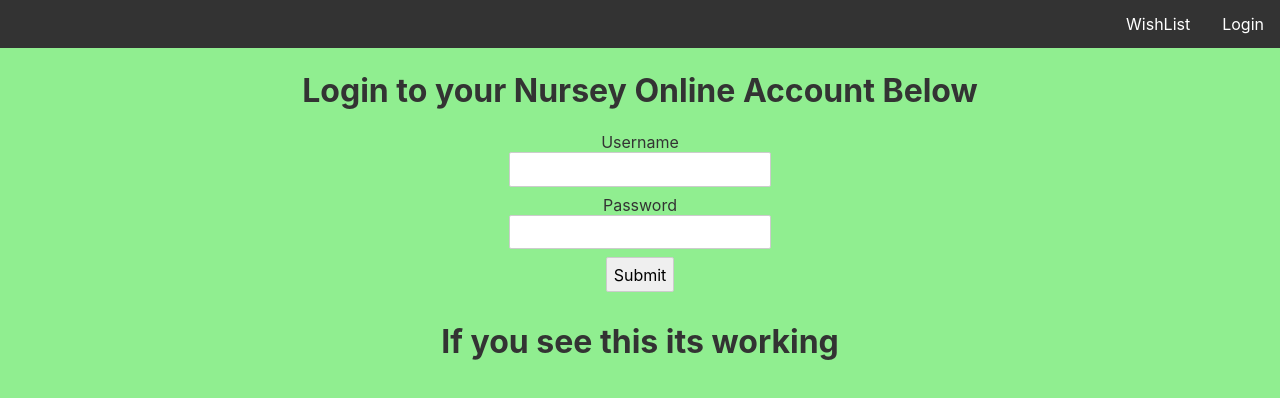
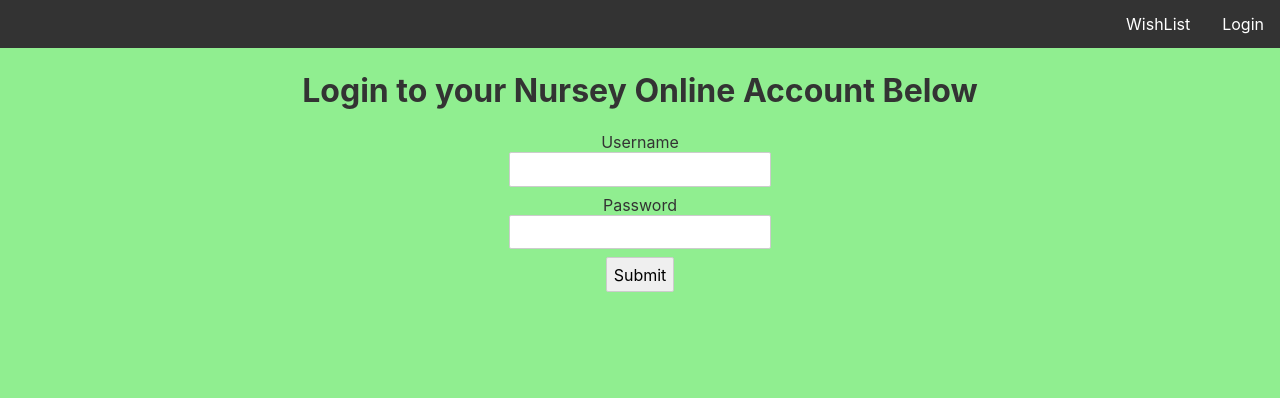
Before and after one commit to Wozberry12/NurseryOnline, a Svelte app: page / in a window 1280 px wide. Shown: the top 398 px of the page. Built offline with nearby package versions, Linux system fonts and the light colour scheme.

Commit message:
Removed Test Header

```diff
--- a/src/App.svelte
+++ b/src/App.svelte
@@ -26,7 +26,7 @@
 
 <main>
 	<div id="navDiv"><NavigationBar /></div>
-	<div class="titleDiv"><h1>If you see this its working</h1></div>
+
 
 	<!-- <div class="plantlist">
 		<FeedbackList {feedback}/>
```
